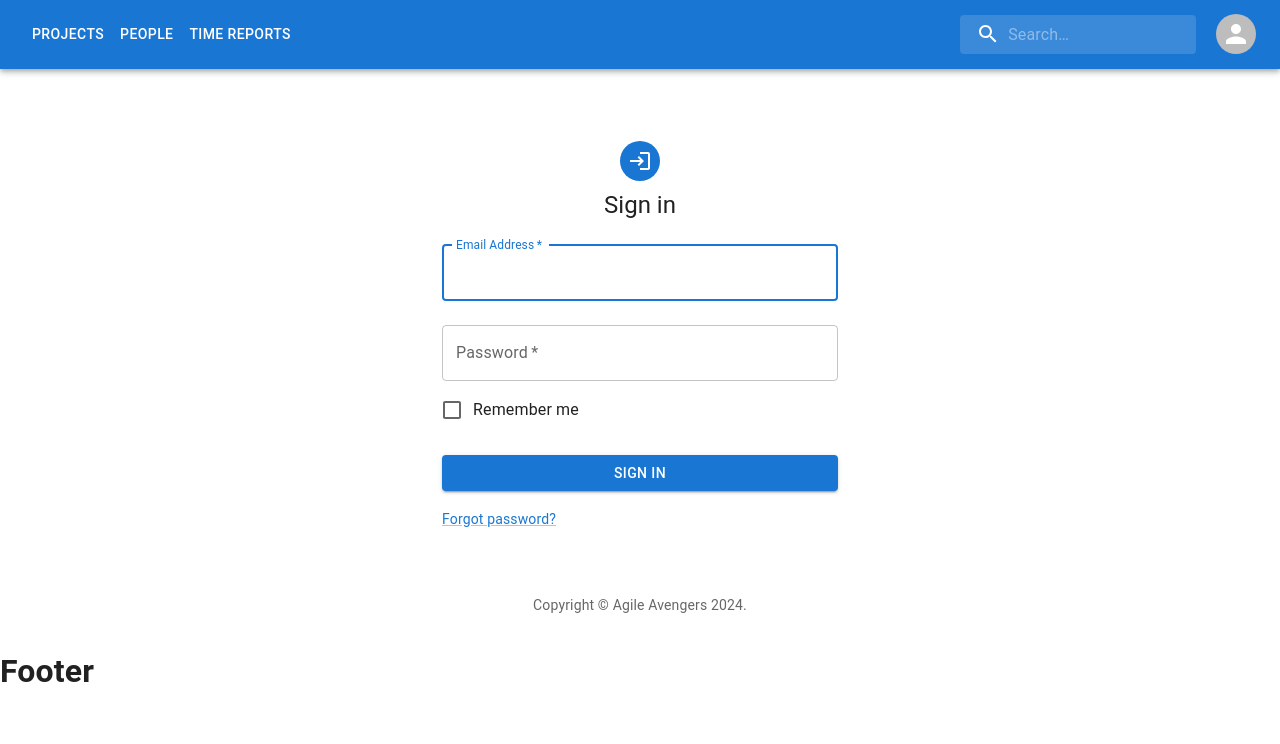
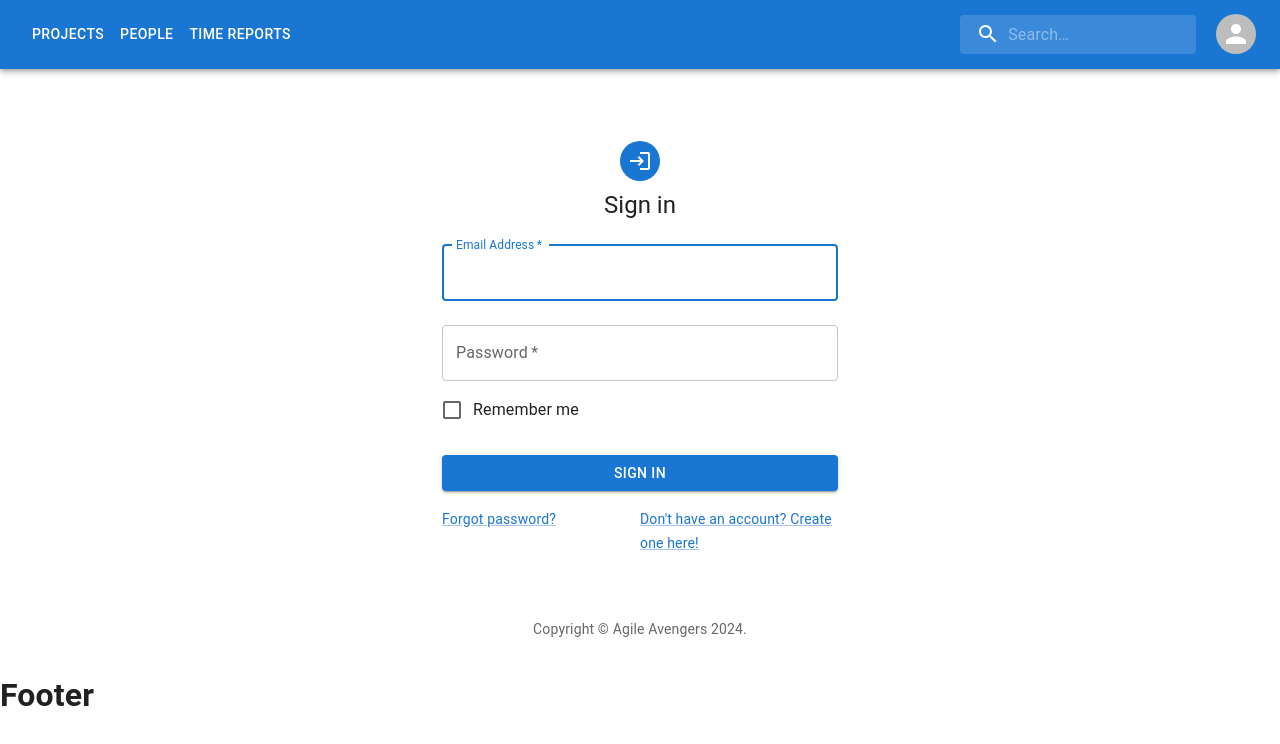
Before and after one commit to AdrianMorenoNystrom/agileavengers, a React (Create React App) app in the folder client/: page /login in a window 1280 px wide. Shown: the top 744 px of the page. Built offline with nearby package versions, Linux system fonts and the light colour scheme.

Commit message:
Added createaccount link to signin page and removed unnecessary code

```diff
--- a/client/src/pages/CreateAccount-page.js
+++ b/client/src/pages/CreateAccount-page.js
@@ -29,11 +29,6 @@ function Copyright(props) {
 const defaultTheme = createTheme();
 
 export default function CreateAccount() {
-    const navigate = useNavigate();
-    const location = useLocation();
-    const [email, setEmail] = useState('');
-    const [password, setPassword] = useState('');
-
     const handleSubmit = (event) => {
       event.preventDefault();
       const data = new FormData(event.currentTarget);
--- a/client/src/pages/SignIn.js
+++ b/client/src/pages/SignIn.js
@@ -116,6 +116,11 @@ export default function SignIn() {
                   Forgot password?
                 </Link>
               </Grid>
+              <Grid item xs>
+              <Link href="/Createaccount" variant="body2">
+                  Don't have an account? Create one here!
+                </Link>
+              </Grid>
             </Grid>
           </Box>
         </Box>
```
